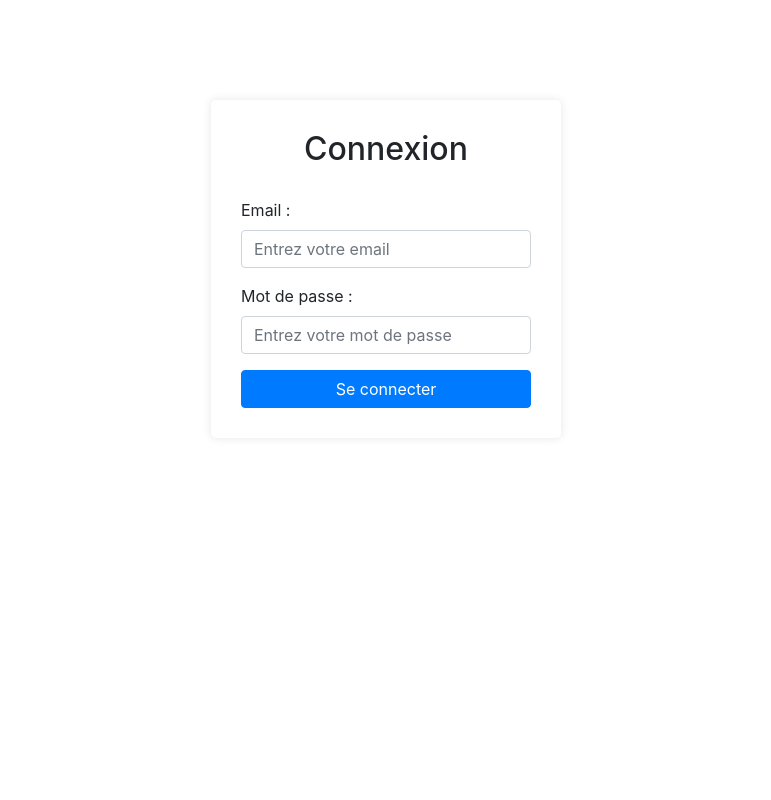
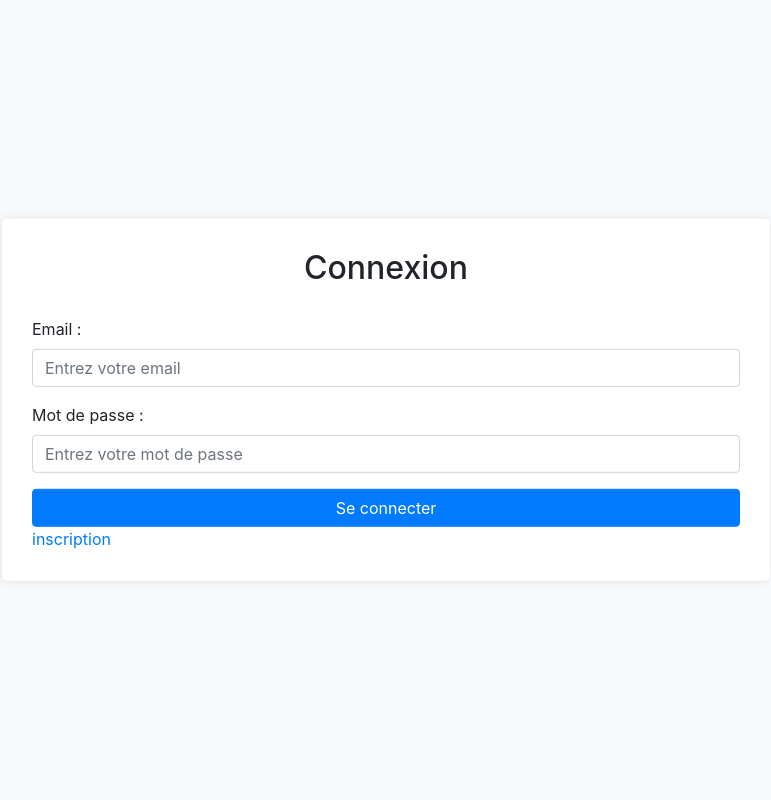
Before and after one commit to MathissGit/projet_infra_reseau, a PHP site: page /connexion.php in a window 1280 px wide. Shown: the whole page, without its empty margins (254-1025 px from the left). Run offline with PHP 8.4, Linux system fonts and the light colour scheme.

Commit message:
css page de connexion

```diff
--- a/connexion.php
+++ b/connexion.php
@@ -1,6 +1,6 @@
 <?php require_once('includes/partials/header.php') ?>
 
-<div class="container">
+<div class="container-form">
     <div class="login-form">
         <h2>Connexion</h2>
         <!-- TO DO : Rediriger le formulaire vers la page de gestion des utilisateur -->
@@ -14,6 +14,7 @@
             <input type="password" class="form-control" id="password" placeholder="Entrez votre mot de passe">
         </div>
         <button type="submit" class="btn btn-primary btn-block">Se connecter</button>
+        <a href="inscription.php">inscription</a>
         </form>
     </div>
 </div>
--- a/includes/partials/header.php
+++ b/includes/partials/header.php
@@ -3,9 +3,9 @@
 <head>
     <meta charset="UTF-8">
     <meta name="viewport" content="width=device-width, initial-scale=1.0">
-	<!-- <link rel="stylesheet" href="../../includes/style/header.css"> -->
+    <link rel="stylesheet" href="https://cdnjs.cloudflare.com/ajax/libs/normalize/8.0.1/normalize.min.css" integrity="sha512-NhSC1YmyruXifcj/KFRWoC561YpHpc5Jtzgvbuzx5VozKpWvQ+4nXhPdFgmx8xqexRcpAglTj9sIBWINXa8x5w==" crossorigin="anonymous" referrerpolicy="no-referrer" />
+    <link href="https://stackpath.bootstrapcdn.com/bootstrap/4.5.2/css/bootstrap.min.css" rel="stylesheet">
     <link rel="stylesheet" href="../../includes/style/style.css">
-    <link href="https://stackpath.bootstrapcdn.com/bootstrap/4.5.2/css/bootstrap.min.css" rel="stylesheet">
 	<script src="../../includes/src/hotel.js"></script>
     <title>HOTEL</title>
 </head>
--- a/includes/style/style.css
+++ b/includes/style/style.css
@@ -1,10 +1,23 @@
+
+
 body {
     background-color: #f8f9fa;
+    width: 100vw;
+    height: 100vh;
+
 }
+/* container form */
+.container-form {
+    top: 50%;
+    left: 50%;
+    transform: translate(-50%,-50%);
+    position: absolute;
+    width: 60%;
+}
+
 /* page de connexion */
-  .login-form {
-    max-width: 350px;
-    margin: 100px auto;
+.login-form {
+    width: 100%;
     background: #fff;
     padding: 30px;
     border-radius: 5px;
@@ -17,8 +30,7 @@ body {
 
 /* page d'insription */
 .register-form {
-    max-width: 350px;
-    margin: 100px auto;
+    width: 100%;
     background: #fff;
     padding: 30px;
     border-radius: 5px;
```
Also changed, not shown: inscription.php (+6 -7 lines).
